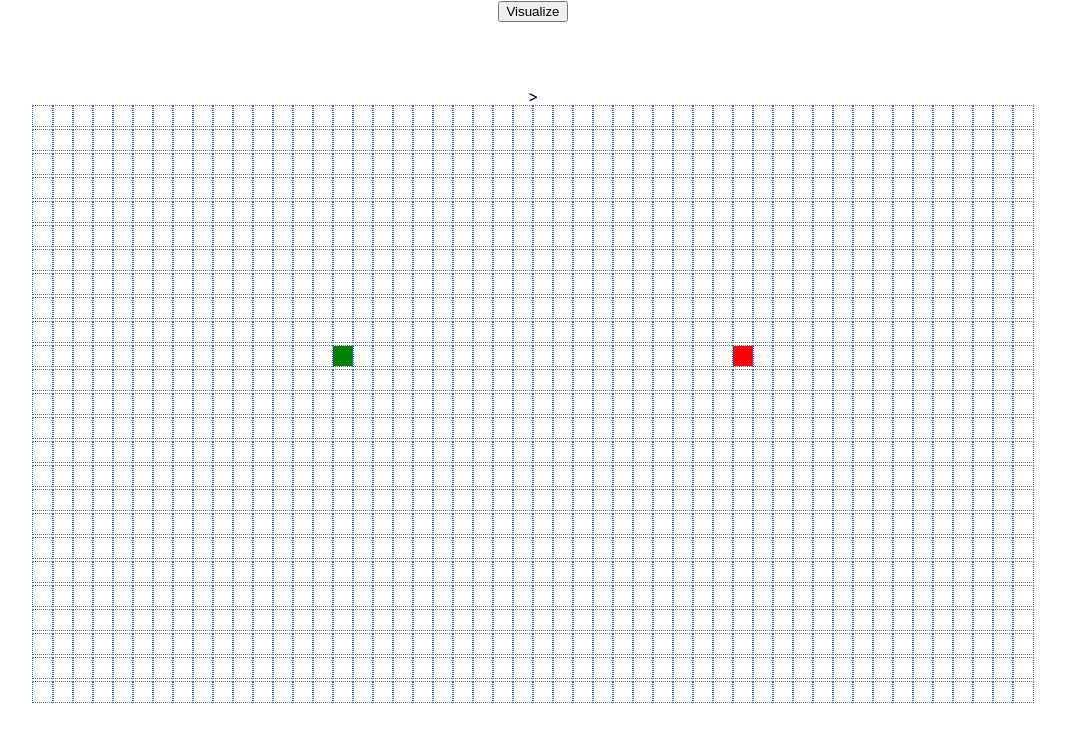
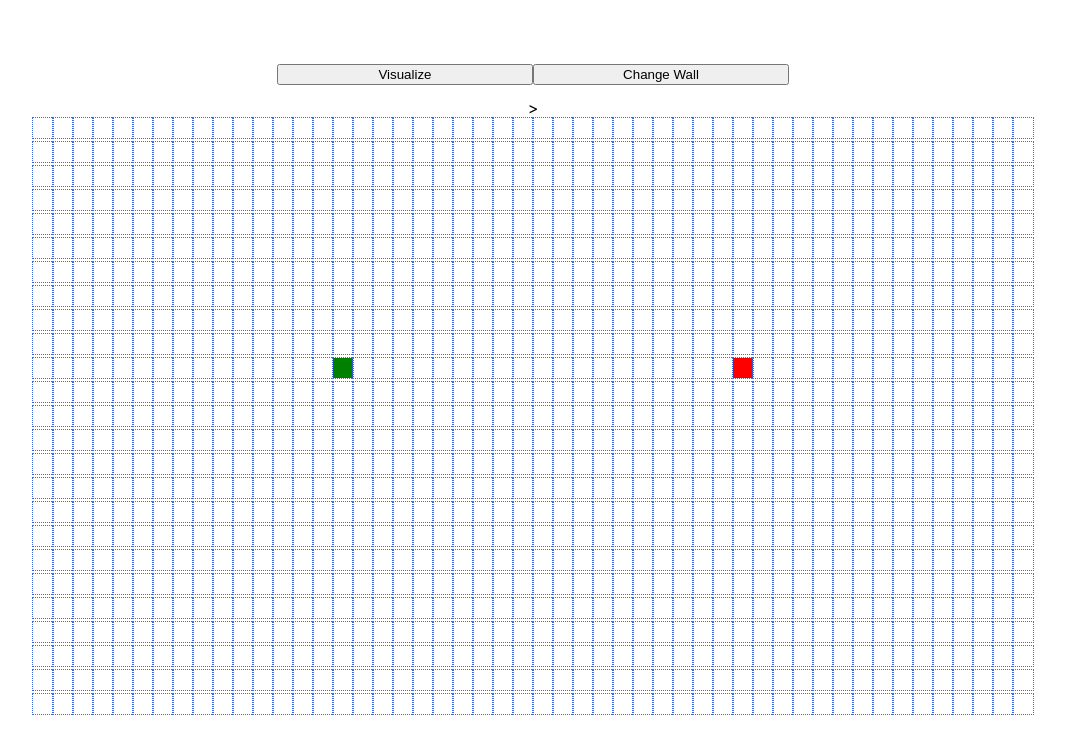
Before and after one commit to matt-t/alg-visualizer, a React (Create React App) app: page / in a window 1280 px wide. Shown: the top 754 px of the page, without its empty margins (107-1172 px from the left). Built offline with nearby package versions, Linux system fonts and the light colour scheme.

Commit message:
Adding Weight and Walls

```diff
--- a/src/components/Cell.css
+++ b/src/components/Cell.css
@@ -12,3 +12,11 @@
 .node-start {
   background-color: green;
 }
+
+.node-wall {
+  background-color: black;
+}
+
+.node-weight {
+  background-color: purple;
+}
--- a/src/components/Cell.jsx
+++ b/src/components/Cell.jsx
@@ -8,7 +8,11 @@ export default class Cell extends Component {
       col,
       isFinish,
       isStart,
+      isWeight,
       isWall,
+      onMouseDown,
+      onMouseEnter,
+      onMouseUp,
       row,
     } = this.props;
     const extraClassName = isFinish
@@ -17,12 +21,17 @@ export default class Cell extends Component {
       ? 'node-start'
       : isWall
       ? 'node-wall'
-      : '';
+      : isWeight
+      ? 'node-weight'
+      : "";
 
     return (
       <div
         id={`node-${row}-${col}`}
-        className={`node ${extraClassName}`}>
+        className={`node ${extraClassName}`}
+        onMouseDown={() => onMouseDown(row, col)}
+        onMouseEnter={() => onMouseEnter(row, col)}
+        onMouseUp={() => onMouseUp()}>
       </div>
     );
   }
--- a/src/components/PathFinding.css
+++ b/src/components/PathFinding.css
@@ -1,4 +1,9 @@
 .grid {
-    margin-top: 5%;
-    width: 100%
-  }
+  margin-top: 1%;
+  width: 100%
+}
+
+.button {
+  margin-top: 5%;
+  width: 20%
+}
--- a/src/components/PathFinding.jsx
+++ b/src/components/PathFinding.jsx
@@ -27,17 +27,44 @@ const createNode = (col, row) => {
     isFinish: row === FINISH_NODE_ROW && col === FINISH_NODE_COL,
     distance: Infinity,
     isVisited: false,
+    isWeight: false,
     isWall: false,
     previousNode: null,
   };
 };
+
+const swapWeight = (grid, row, col) => {
+  const newGrid = grid.slice();
+  const node = newGrid[row][col];
+  const newNode = {
+    ...node,
+    isWall: false,
+    isWeight: !node.isWeight
+  };
+  newGrid[row][col] = newNode;
+  return newGrid;
+}
+
+const swapWall = (grid, row, col) => {
+  const newGrid = grid.slice();
+  const node = newGrid[row][col];
+  const newNode = {
+    ...node,
+    isWall: !node.isWall,
+    isWeight: false
+  };
+  newGrid[row][col] = newNode;
+  return newGrid;
+}
 
 export default class PathFinding extends Component {
   constructor() {
     super();
     this.state = {
       grid: [],
-      message: "Mouse Event"
+      mouseIsPressed: false,
+      message: "Mouse Event",
+      addingWalls: true
     };
   }
 
@@ -46,41 +73,69 @@ export default class PathFinding extends Component {
     console.log(grid[0][0]);
     this.setState({grid: grid});
   }
+  handleMouseDown(row, col) {
+    var newG = []
+    if (this.state.addingWalls) {
+      newG = swapWall(this.state.grid, row, col)
+    } else {
+      newG = swapWeight(this.state.grid, row, col)}
+    // const newGrid = getWallOrWeight(this.state.grid, row, col);
+    this.setState({grid: newG, mouseIsPressed: true});
+    console.log(this.state.grid[row][col]);
+  }
 
+  handleMouseEnter(row, col) {
+    if (!this.state.mouseIsPressed) return;
+    var newG = []
+    if (this.state.addingWalls) {
+      newG = swapWall(this.state.grid, row, col)
+    } else {
+      newG = swapWeight(this.state.grid, row, col)}
+    this.setState({grid: newG});
+    console.log(this.state.grid[row][col]);
+  }
 
-
-
+  handleMouseUp() {
+    this.setState({mouseIsPressed: false});
+    console.log('STOP');
+  }
 
   handleEvent = (event) => {
-    if (event.type === "mousedown") {
-           this.setState({ message: "Mouse Down"});
-           console.log(this.state.message)
-       } else {
-           this.setState({ message: "Mouse Up"});
-           console.log(this.state.message)
-       }
-   }
+    const newBool = !this.state.addingWalls
+    this.setState({addingWalls: newBool})
+    console.log(this.state.message)
+  }
 
   render() {
-    const {grid} = this.state;
+    const {grid, mouseIsPressed} = this.state;
     return (
       <>
-        <button className="btn btn-secondary" onMouseDown={ this.handleEvent } onMouseUp={ this.handleEvent } >
+        <button className="button">
           Visualize
+        </button>
+        <button className="button" onMouseDown={ this.handleEvent }>
+          Change Wall
         </button>
       <div className="grid">>
         {grid.map((row, rowIdx) => {
           return (
             <div key={rowIdx}>
               {row.map((node, nodeIdx) => {
-                const {row, col, isFinish, isStart, isWall} = node;
+                const {row, col, isFinish, isStart, isWeight, isWall} = node;
                 return (
                   <Cell
                     key={nodeIdx}
                     col={col}
                     isFinish={isFinish}
                     isStart={isStart}
+                    isWeight={isWeight}
                     isWall={isWall}
+                    mouseIsPressed={mouseIsPressed}
+                    onMouseDown={(row, col) => this.handleMouseDown(row, col)}
+                    onMouseEnter={(row, col) =>
+                      this.handleMouseEnter(row, col)
+                    }
+                    onMouseUp={() => this.handleMouseUp()}
                     row={row}>
                   </Cell>
                 );
```
Lines whose indentation alone changed are shown as unchanged.
